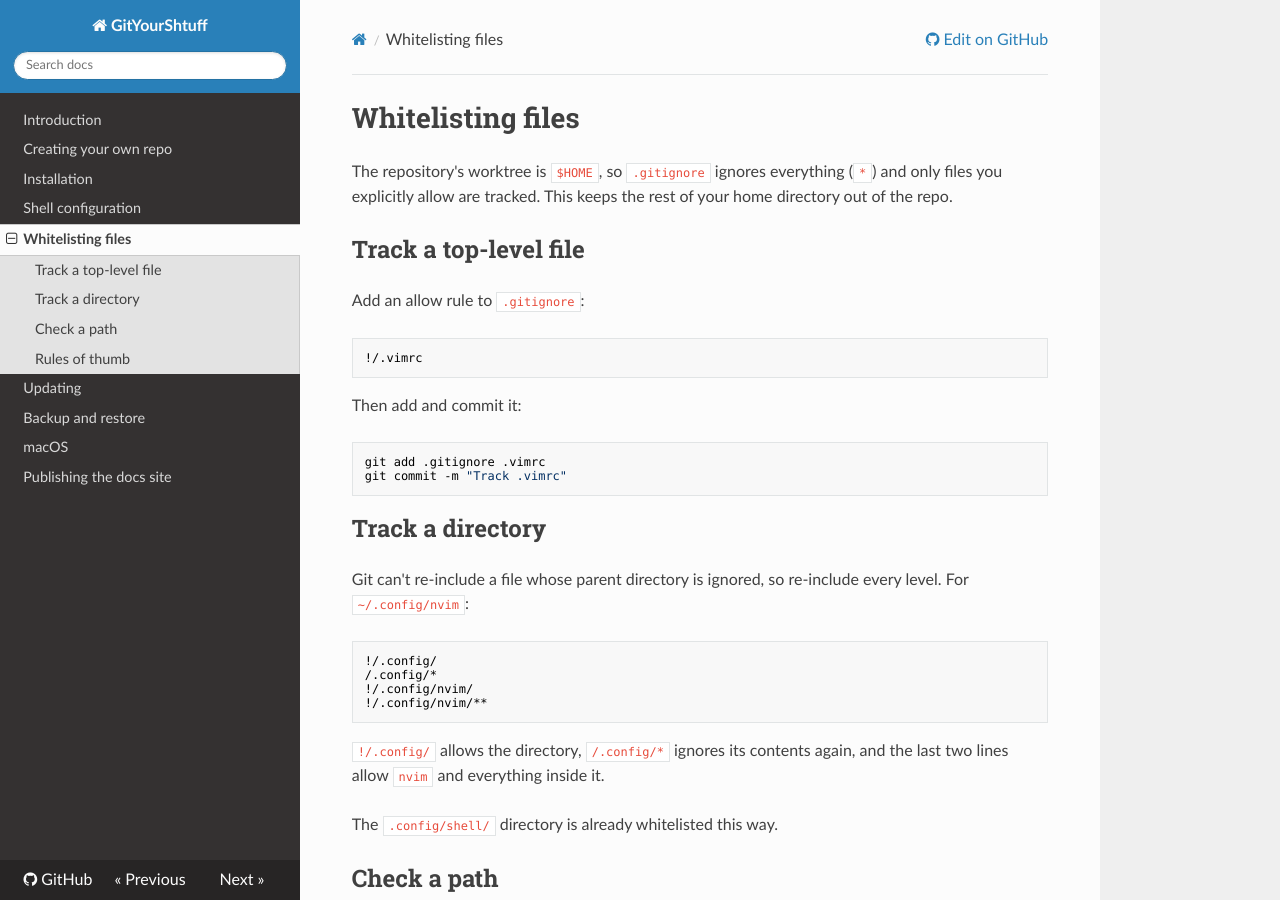
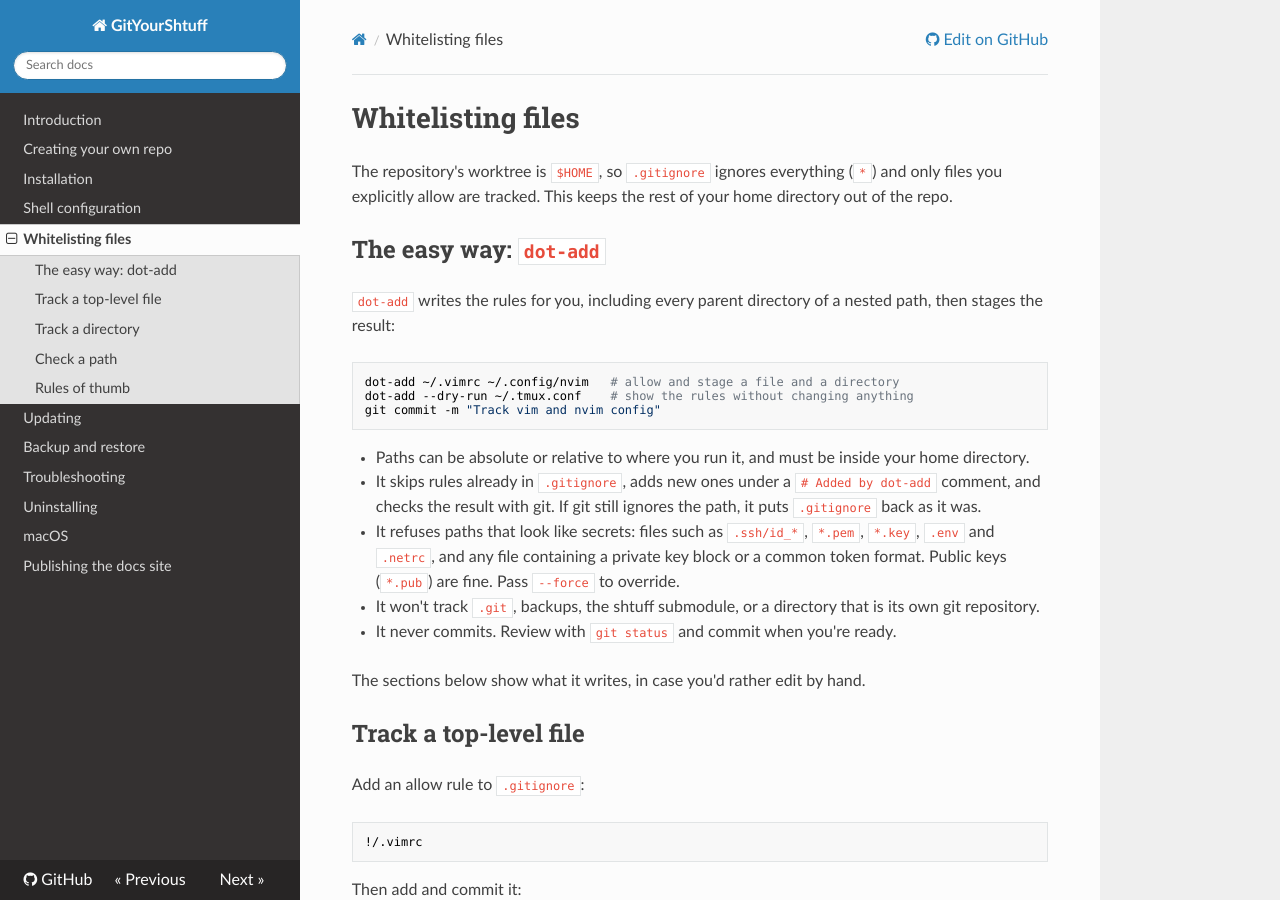
Before and after one commit to rmayobre/gityourshtuff, an MkDocs documentation site: the page built from docs/whitelisting.md, in a window 1280 px wide and 900 px high. Built offline with MkDocs 1.6.1, drawn with Linux system fonts in a browser that asks for light colours; nearby versions of some CDN libraries.

Commit message:
Docs: dot-add, dot-doctor and dot-uninstall
Co-Authored-By: Claude Sonnet 5.5 <noreply@anthropic.com>
Claude-Session: https://claude.ai/code/session_01RbEciw3zRbHx1pX5KsLmkh

````diff
--- a/docs/whitelisting.md
+++ b/docs/whitelisting.md
@@ -3,6 +3,29 @@
 The repository's worktree is `$HOME`, so `.gitignore` ignores everything (`*`) and only
 files you explicitly allow are tracked. This keeps the rest of your home directory out of
 the repo.
+
+## The easy way: `dot-add`
+
+`dot-add` writes the rules for you, including every parent directory of a nested path, then
+stages the result:
+
+```bash
+dot-add ~/.vimrc ~/.config/nvim   # allow and stage a file and a directory
+dot-add --dry-run ~/.tmux.conf    # show the rules without changing anything
+git commit -m "Track vim and nvim config"
+```
+
+- Paths can be absolute or relative to where you run it, and must be inside your home directory.
+- It skips rules already in `.gitignore`, adds new ones under a `# Added by dot-add` comment, and
+  checks the result with git. If git still ignores the path, it puts `.gitignore` back as it was.
+- It refuses paths that look like secrets: files such as `.ssh/id_*`, `*.pem`, `*.key`, `.env` and
+  `.netrc`, and any file containing a private key block or a common token format. Public keys
+  (`*.pub`) are fine. Pass `--force` to override.
+- It won't track `.git`, backups, the shtuff submodule, or a directory that is its own git
+  repository.
+- It never commits. Review with `git status` and commit when you're ready.
+
+The sections below show what it writes, in case you'd rather edit by hand.
 
 ## Track a top-level file
 
--- a/mkdocs.yml
+++ b/mkdocs.yml
@@ -17,6 +17,8 @@ nav:
   - Whitelisting files: whitelisting.md
   - Updating: updating.md
   - Backup and restore: backup-restore.md
+  - Troubleshooting: troubleshooting.md
+  - Uninstalling: uninstall.md
   - macOS: macos.md
   - Publishing the docs site: publishing.md
 
````
Also changed, not shown: docs/index.md (+3 -1 lines), docs/install.md (+2 -0 lines), docs/troubleshooting.md (added, +45 -0 lines), docs/uninstall.md (added, +60 -0 lines).
